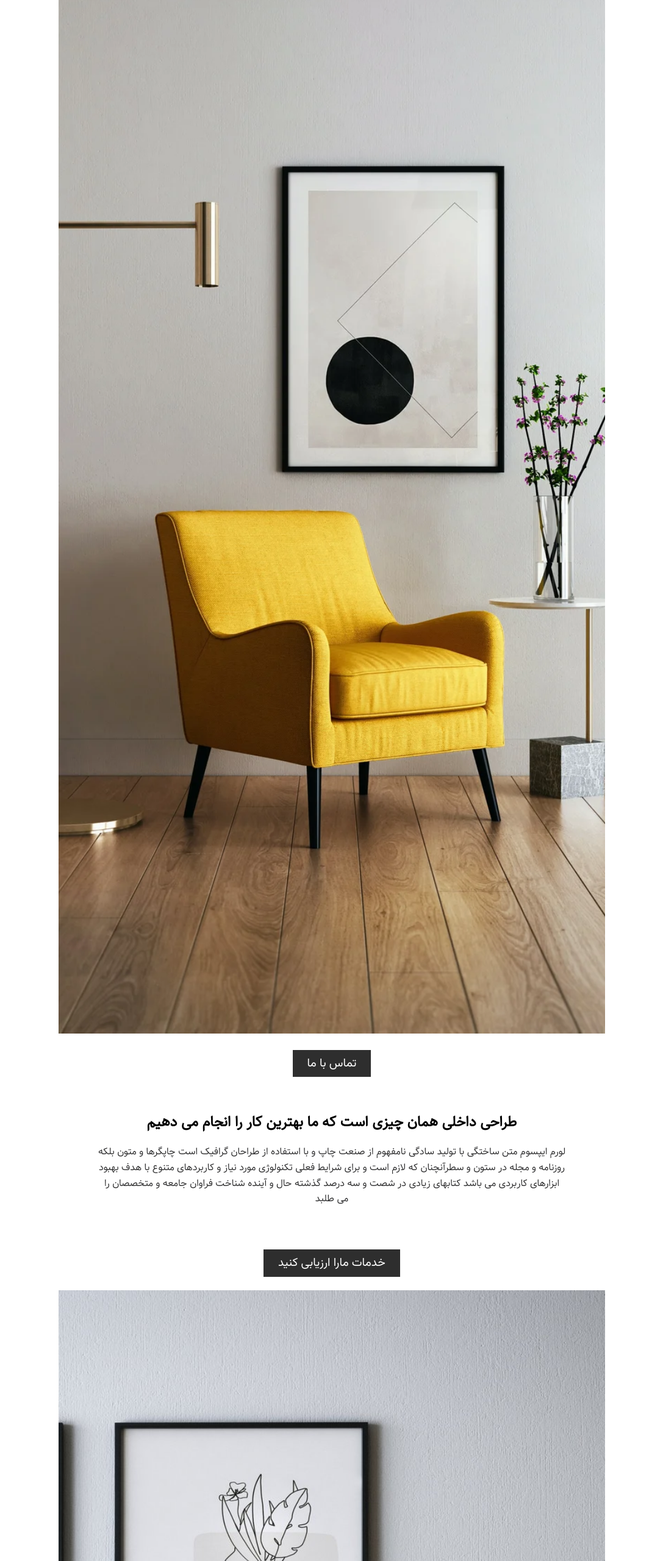
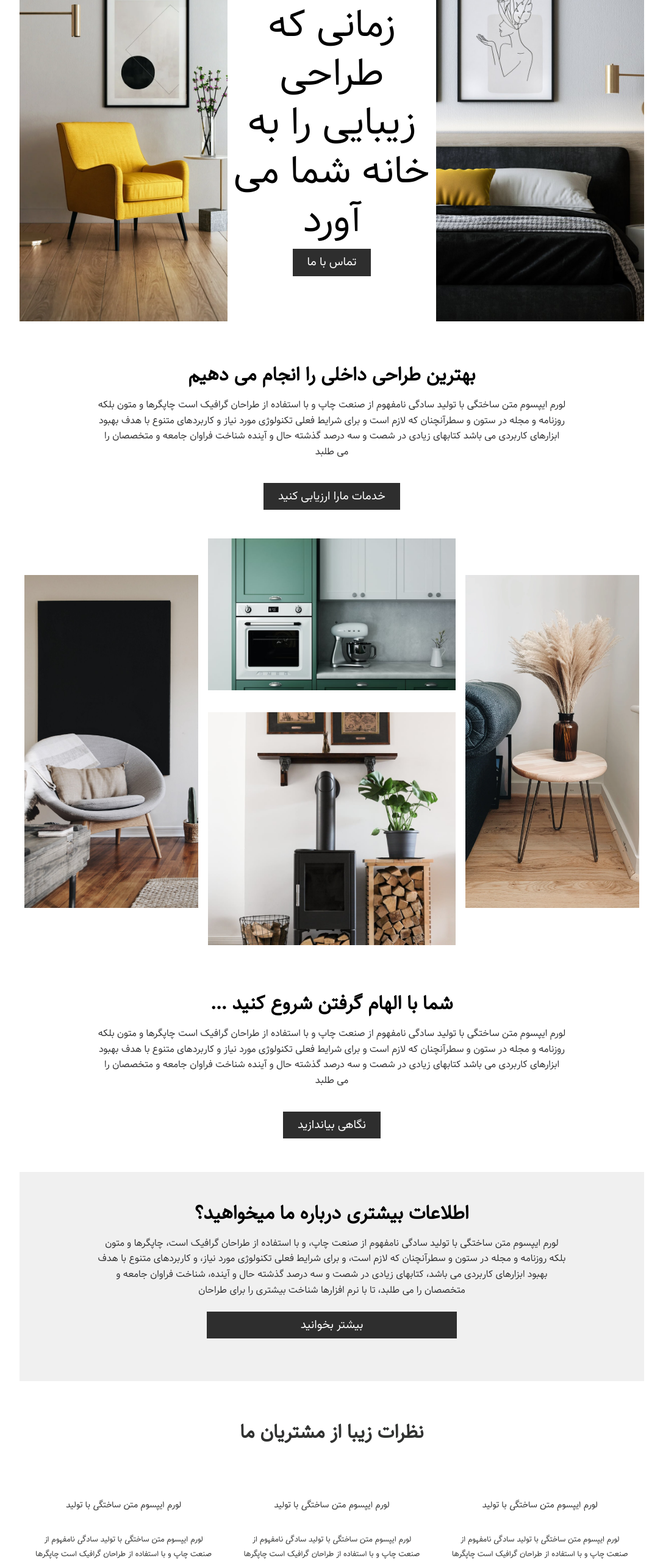
Before and after one commit to mahdibaftiyan/Amanda-design, a plain HTML site: page index.html in a window 1280 px wide. Shown: the part 240-2800 px from the top of the page at 61% size, without its empty margins (96-1183 px from the left). Drawn offline with Linux system fonts and the light colour scheme; files whose address does not match are found by name.

Commit message:
responsive Home page

```diff
--- a/css/main.css
+++ b/css/main.css
@@ -60,9 +60,9 @@ body {
 
 /* #main */
 #main {
+    grid-column: 1 /2;
+    grid-row: 2/3;
     width: 100%;
-    grid-column: 1 /-1;
-    grid-row: 2/3;
     margin: 0 auto;
     margin-top: 7rem;
 }
--- a/css/pages/home.css
+++ b/css/pages/home.css
@@ -1,5 +1,3 @@
-#Home {}
-
 #Home .baner-main {
     width: 70vw;
 }
@@ -10,7 +8,6 @@
 
 #Home .baner {
     width: 70vw;
-
 }
 
 #Home .baner img {
@@ -42,7 +39,8 @@
 }
 
 #Home .testimonial-name {
-    margin: 1.5rem;
+    display: block;
+    margin: 2rem;
     font-size: .9rem;
     line-height: 1.5rem;
 }
@@ -50,3 +48,106 @@
 #Home .testimonial-text {
     line-height: 1.5rem;
 }
+
+@media screen and (min-width: 1007px) {
+    #Home {
+        width: 80%;
+        grid-template-columns: repeat(3, 33.3333%);
+        grid-template-rows: auto;
+        justify-items: center;
+        align-items: center;
+        margin: 0 auto;
+    }
+
+    #Home .baner-main {
+        width: 100%;
+        grid-column: 1/2;
+        grid-row: 1/3;
+    }
+
+    #Home .titleHome {
+        width: 100%;
+        font-size: 4rem;
+        line-height: 5rem;
+        font-family: samim;
+        grid-column: 2/3;
+        grid-row: 1/3;
+    }
+
+    #Home .baner {
+        width: 100%;
+        grid-column: 3/4;
+        grid-row: 1/3;
+    }
+
+    #Home .btnContact {
+        grid-column: 2/3;
+        grid-row: 1/3;
+        margin-top: 30rem;
+    }
+
+    #Home .textDesign {
+        grid-column: 1/4;
+        grid-row: 3/4;
+        margin: 0;
+        margin-top: 4rem;
+    }
+
+    #Home .btnServices {
+        grid-column: 1/4;
+        grid-row: 4/5;
+    }
+
+    #Home .gallery {
+        grid-column: 1/4;
+        grid-row: 5/6;
+        width: auto;
+        flex-direction: row;
+    }
+
+    #Home .image-con {
+        width: 70%;
+        margin: .5rem;
+    }
+
+    #Home .image-double {
+        width: 100%;
+        margin: .5rem;
+    }
+
+    #Home .textPortfolio {
+        grid-column: 1/4;
+        grid-row: 6/7;
+        margin: 0;
+        margin-top: 3rem;
+    }
+
+    #Home .btnPortfolio {
+        grid-column: 1/4;
+        grid-row: 7/8;
+    }
+
+    #Home .card {
+        grid-column: 1/4;
+        grid-row: 8/9;
+
+    }
+
+    #Home .testimonial {
+        width: 100%;
+        grid-column: 1/4;
+        grid-row: 9/10;
+
+    }
+
+    #Home .testimonial .container {
+        display: flex;
+        flex-direction: row;
+        align-items: center;
+        justify-content: space-between;
+    }
+
+    #Home .testimonial .container>div {
+        padding: 1.5rem;
+    }
+}
--- a/css/reset & shard/shared.css
+++ b/css/reset & shard/shared.css
@@ -110,7 +110,7 @@ input {
 
 .title {
     width: 70vw;
-    font-size: 1.5rem;
+    font-size: 2rem;
     font-family: sahel;
     font-weight: bold;
     text-align: center;
--- a/index.html
+++ b/index.html
@@ -90,21 +90,21 @@
         <!--  -->
         <section id="Home" class="Active page">
 
-            <span class="title">زمانی که طراحی زیبایی را به خانه شما می آورد</span>
+            <span class="title titleHome" style="font-weight: 300;">زمانی که طراحی زیبایی را به خانه شما می آورد</span>
 
             <article class="baner-main">
                 <img src="images/Home/kam-idris-unsplash-YX452RV456SgQN7p.jpg.webp" alt="image">
             </article>
 
 
-            <div class="btn">
+            <div class="btn btnContact">
                 <a href="#" data-id="#Contact" onclick="changePage(this)" class="link">تماس با ما</a>
             </div>
 
-            <div class="text-par">
+            <div class="text-par textDesign">
 
                 <span class="title">
-                    طراحی داخلی همان چیزی است که ما بهترین کار را انجام می دهیم
+                    بهترین طراحی داخلی را انجام می دهیم
                 </span>
 
                 <p class="par">
@@ -116,18 +116,16 @@
 
             </div>
 
-            <div class="btn">
+            <div class="btn btnServices">
                 <a href="#" data-id="#Services" onclick="changePage(this)" class="link">خدمات مارا ارزیابی کنید</a>
             </div>
-
-
 
             <article class="baner">
                 <img src="images/Home/kam-idris-unsplash-YbNGbRg3MQCZE9K9.jpeg" alt="image">
             </article>
 
 
-            <div class="text-par">
+            <div class="text-par textPortfolio">
 
                 <span class="title">
                     ... شما با الهام گرفتن شروع کنید
@@ -142,20 +140,27 @@
 
             </div>
 
-            <div class="btn">
+            <div class="btn btnPortfolio">
                 <a href="#" data-id="#Portfolio" onclick="changePage(this)" class="link">نگاهی بیاندازید</a>
             </div>
 
 
             <article class="gallery">
 
+                <figure class="image-con">
                     <img src="images/Home/1.jpeg" alt="image">
+                </figure>
 
+                <figure class="image-double">
                     <img src="images/Home/2.jpeg" alt="image">
 
                     <img src="images/Home/3.jpeg" alt="image">
 
+                </figure>
+
+                <figure class="image-con">
                     <img src="images/Home/4.webp" alt="image">
+                </figure>
 
             </article>
 
@@ -175,39 +180,62 @@
                     <a href="#" data-id="#About-Us" onclick="changePage(this)" class="link">بیشتر بخوانید</a>
                 </div>
 
+
+
             </div>
 
             <div class="testimonial">
 
                 <span class="title" style="display: block;">نظرات زیبا از مشتریان ما</span>
 
+
+                <div class="container">
+
+                    <div>
                         <span class="testimonial-name">لورم ایپسوم متن ساختگی با تولید</span>
 
-                <p class="testimonial-text">لورم ایپسوم متن ساختگی با تولید سادگی نامفهوم از صنعت چاپ و با استفاده از
+                        <p class="testimonial-text">لورم ایپسوم متن ساختگی با تولید سادگی نامفهوم از صنعت چاپ و با
+                            استفاده
+                            از
                             طراحان گرافیک است چاپگرها و
-                    متون بلکه روزنامه و مجله در ستون و سطرآنچنان که لازم است و برای شرایط فعلی تکنولوژی مورد نیاز و
-                    کاربردهای متنوع با هدف بهبود ابزارهای کاربردی می باشد کتابهای زیادی در شصت و سه درصد گذشته حال و
+                            متون بلکه روزنامه و مجله در ستون و سطرآنچنان که لازم است و برای شرایط فعلی تکنولوژی مورد
+                            نیاز و
+                            کاربردهای متنوع با هدف بهبود ابزارهای کاربردی می باشد کتابهای زیادی در شصت و سه درصد گذشته
+                            حال و
                             آینده</p>
+                    </div>
+
+                    <div>
+                        <span class="testimonial-name">لورم ایپسوم متن ساختگی با تولید</span>
+
+                        <p class="testimonial-text">لورم ایپسوم متن ساختگی با تولید سادگی نامفهوم از صنعت چاپ و با
+                            استفاده
+                            از
+                            طراحان گرافیک است چاپگرها و
+                            متون بلکه روزنامه و مجله در ستون و سطرآنچنان که لازم است و برای شرایط فعلی تکنولوژی مورد
+                            نیاز و
+                            کاربردهای متنوع با هدف بهبود ابزارهای کاربردی می باشد کتابهای زیادی در شصت و سه درصد گذشته
+                            حال و
+                            آینده</p>
+                    </div>
+
+                    <div>
+                        <span class="testimonial-name">لورم ایپسوم متن ساختگی با تولید</span>
+
+                        <p class="testimonial-text">لورم ایپسوم متن ساختگی با تولید سادگی نامفهوم از صنعت چاپ و با
+                            استفاده
+                            از
+                            طراحان گرافیک است چاپگرها و
+                            متون بلکه روزنامه و مجله در ستون و سطرآنچنان که لازم است و برای شرایط فعلی تکنولوژی مورد
+                            نیاز و
+                            کاربردهای متنوع با هدف بهبود ابزارهای کاربردی می باشد کتابهای زیادی در شصت و سه درصد گذشته
+                            حال و
+                            آینده</p>
+                    </div>
+
+                </div>
 
 
-
-                <span class="testimonial-name">لورم ایپسوم متن ساختگی با تولید</span>
-
-                <p class="testimonial-text">لورم ایپسوم متن ساختگی با تولید سادگی نامفهوم از صنعت چاپ و با استفاده از
-                    طراحان گرافیک است چاپگرها و
-                    متون بلکه روزنامه و مجله در ستون و سطرآنچنان که لازم است و برای شرایط فعلی تکنولوژی مورد نیاز و
-                    کاربردهای متنوع با هدف بهبود ابزارهای کاربردی می باشد کتابهای زیادی در شصت و سه درصد گذشته حال و
-                    آینده</p>
-
-
-
-                <span class="testimonial-name">لورم ایپسوم متن ساختگی با تولید</span>
-
-                <p class="testimonial-text">لورم ایپسوم متن ساختگی با تولید سادگی نامفهوم از صنعت چاپ و با استفاده از
-                    طراحان گرافیک است چاپگرها و
-                    متون بلکه روزنامه و مجله در ستون و سطرآنچنان که لازم است و برای شرایط فعلی تکنولوژی مورد نیاز و
-                    کاربردهای متنوع با هدف بهبود ابزارهای کاربردی می باشد کتابهای زیادی در شصت و سه درصد گذشته حال و
-                    آینده</p>
 
 
             </div>
@@ -594,10 +622,8 @@
 
     <footer id="footer" class="flexcolumn">
 
-
-
         <ul class="link-item">
-            <span class="Guide">ما چه کاری انجام می دهیم ؟</span>
+            <span class="Guide space">ما چه کاری انجام می دهیم ؟</span>
             <li class="link-items space">
                 <a href="#" data-id="#Services" onclick="changePage(this)" class="link">خدمات</a>
             </li>
@@ -623,10 +649,6 @@
                 <i class="fa-brands fa-twitter"></i>
             </li>
         </ul>
-
-
-
-
 
 
         <div class="container-input">
```
Also changed, not shown: css/reset & shard/normalize.css. Lines whose indentation alone changed are shown as unchanged.
